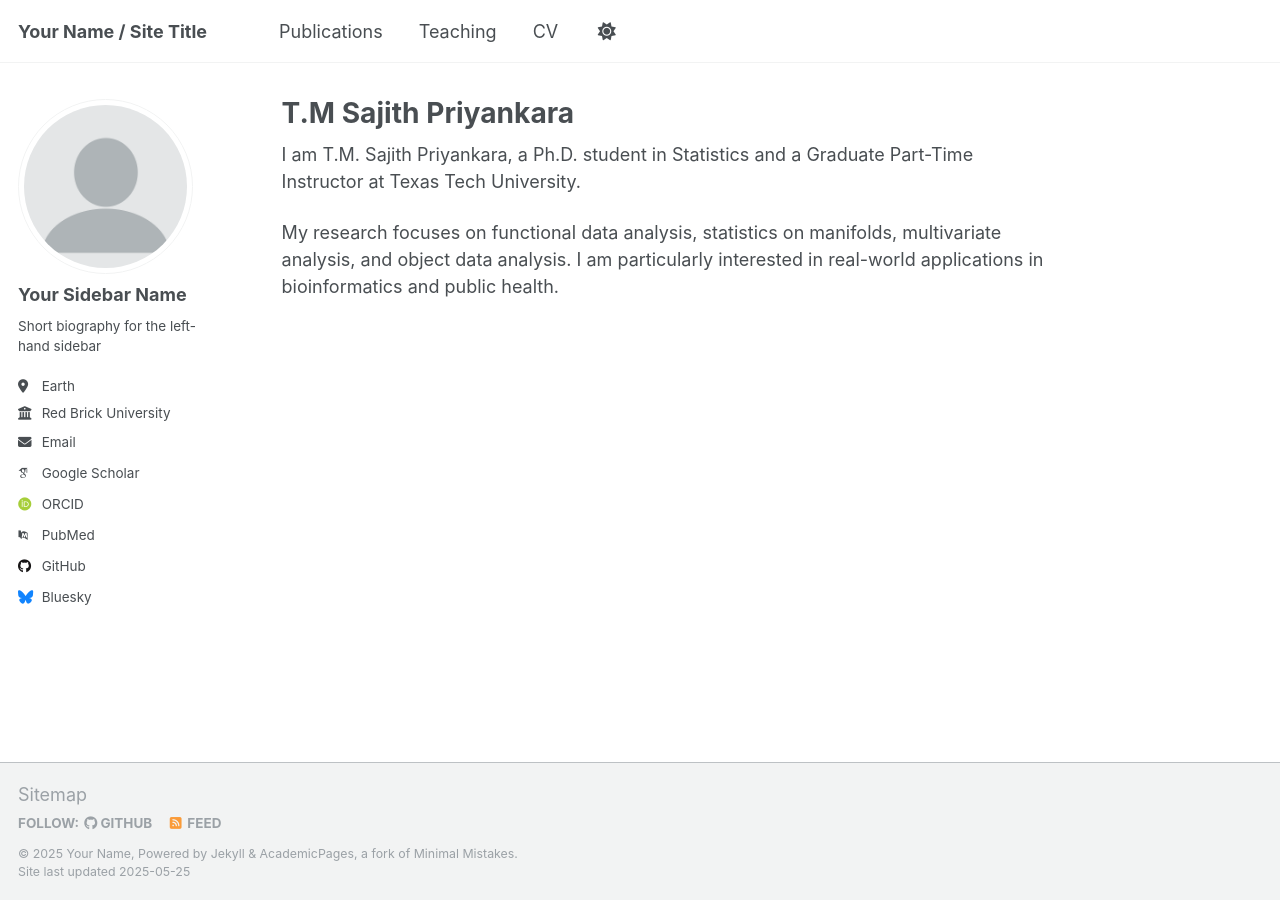
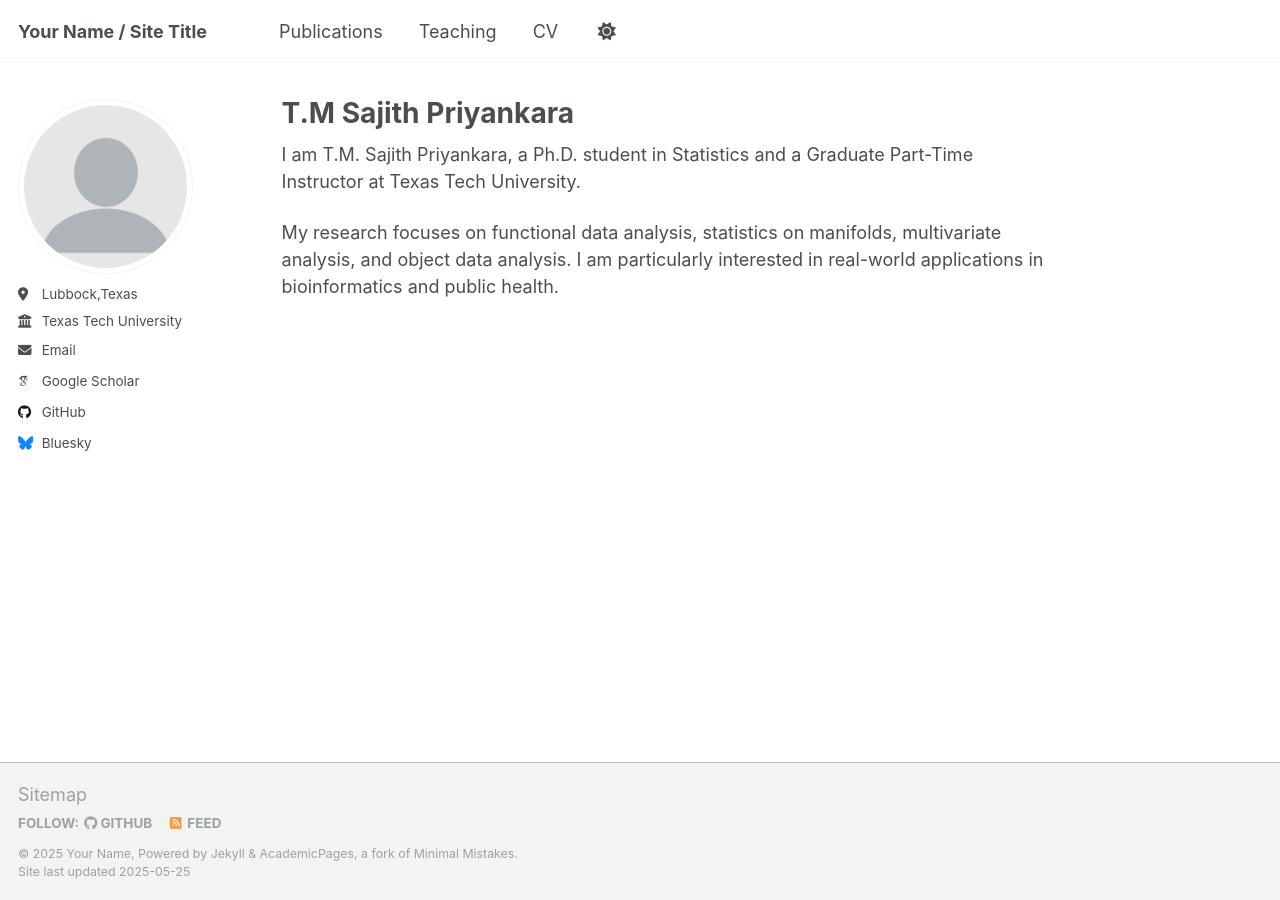
Before and after one commit to tmspriyankara/tmspriyankara.github.io, a Jekyll site: the page built from _pages/about.md, in a window 1280 px wide. Built offline with Jekyll 4.4.1, drawn with Linux system fonts in a browser that asks for light colours; some web fonts are replaced.

Commit message:
Update _config.yml

```diff
--- a/_config.yml
+++ b/_config.yml
@@ -23,24 +23,24 @@ repository               : "tmspriyankara/tmspriyankara.github.io"
 author:
   # Biographic information
   avatar           : "profile.png"
-  name             : "Your Sidebar Name"
+  #name             : "Your Sidebar Name"
   pronouns         : # example: "she/her"
-  bio              : "Short biography for the left-hand sidebar"
-  location         : "Earth"
-  employer         : "Red Brick University"
+ # bio              : "Short biography for the left-hand sidebar"
+  location         : "Lubbock,Texas"
+  employer         : "Texas Tech University"
   uri              : # URL
-  email            : "none@example.org"
+  email            : "tpriyank@ttu.edu"
 
   # Academic websites
   academia         : # URL
   arxiv            : # URL - Update with the correct link to your profile
-  googlescholar    : "https://scholar.google.com/citations?user=PS_CX0AAAAAJ"
-  impactstory      : # URL
-  orcid            : "http://orcid.org/yourorcidurl"
-  semantic         : # URL
-  pubmed           : "https://www.ncbi.nlm.nih.gov/pubmed/?term=john+snow"
-  researchgate     : # URL
-  scopus           : # URL
+  googlescholar    : "https://scholar.google.com/citations?user=4cIQVYUAAAAJ&hl=en&oi=sra"
+  #impactstory      : # URL
+ # orcid            : "http://orcid.org/yourorcidurl"
+ # semantic         : # URL
+ # pubmed           : "https://www.ncbi.nlm.nih.gov/pubmed/?term=john+snow"
+  #researchgate     : # URL
+ # scopus           : # URL
 
   # Repositories and software development
   bitbucket        : # Username - Update with your username on the site
```
